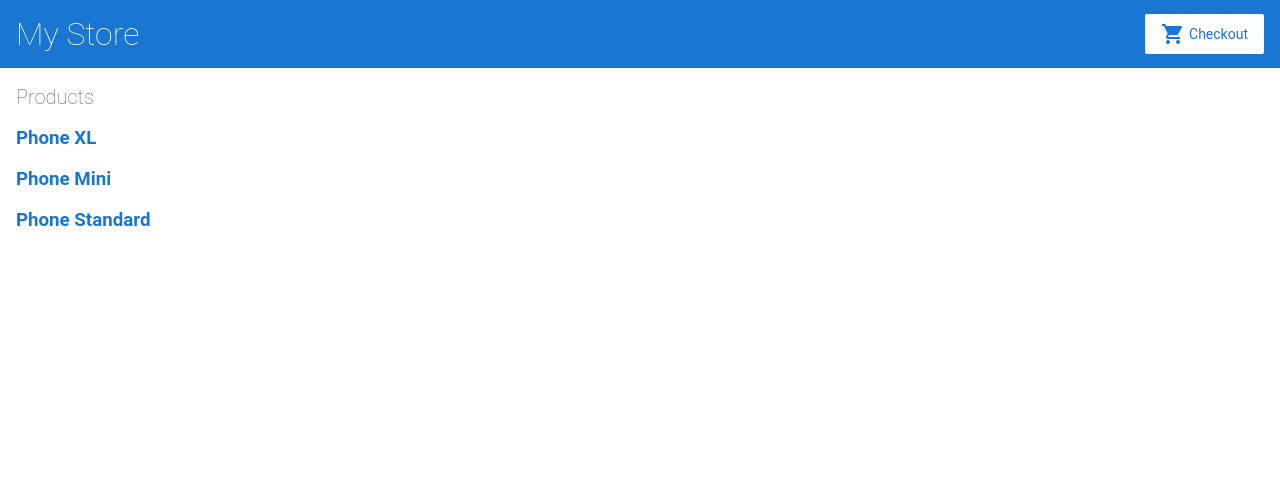
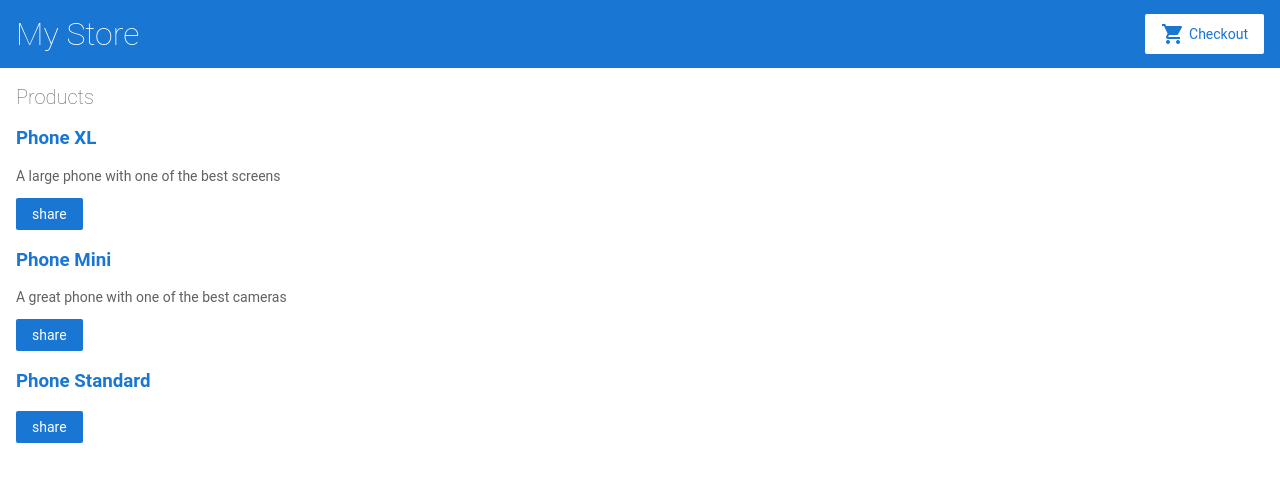
Before and after one commit to Kushagra302/angular-learning, an Angular app: page / in a window 1280 px wide. Shown: the top 482 px of the page. Built offline with nearby package versions, Linux system fonts and the light colour scheme.

Commit message:
2 files modified, 3 added

```diff
--- a/src/app/app.module.ts
+++ b/src/app/app.module.ts
@@ -6,6 +6,7 @@
 import { AppComponent } from './app.component';
 import { TopBarComponent } from './top-bar/top-bar.component';
 import { ProductListComponent } from './product-list/product-list.component';
+import { ProductAlertsComponent } from './product-alerts/product-alerts.component';
 
 @NgModule({
   imports: [
@@ -18,7 +19,8 @@
   declarations: [
     AppComponent,
     TopBarComponent,
-    ProductListComponent
+    ProductListComponent,
+    ProductAlertsComponent
   ],
   bootstrap: [ AppComponent ]
 })
--- /dev/null
+++ b/src/app/product-alerts/product-alerts.component.html
@@ -0,0 +1,3 @@
+<p *ngIf="product.price > 700">
+  <button>Notify Me</button>
+</p>
--- /dev/null
+++ b/src/app/product-alerts/product-alerts.component.ts
@@ -0,0 +1,16 @@
+import { Component, OnInit } from '@angular/core';
+import { Input } from '@angular/core';
+@Component({
+  selector: 'app-product-alerts',
+  templateUrl: './product-alerts.component.html',
+  styleUrls: ['./product-alerts.component.css']
+})
+export class ProductAlertsComponent implements OnInit {
+    @Input() product;
+  constructor() { }
+
+
+  ngOnInit() {
+  }
+
+}
--- a/src/app/product-list/product-list.component.html
+++ b/src/app/product-list/product-list.component.html
@@ -1,10 +1,15 @@
 <h2>Products</h2>
 <div *ngFor = "let product of products">
   <h3>
-    <a [title] = "product.name +details">
+    <a [title] = "product.name +'details'">
     {{product.name}}
     </a>
   </h3>
+  <p *ngIf = "product.description">
+    {{product.description}}
+  </p>
+  <button (click)= "share()">
+    share</button>
 </div>
 
 
```
Also changed, not shown: src/app/product-alerts/product-alerts.component.css (added).
